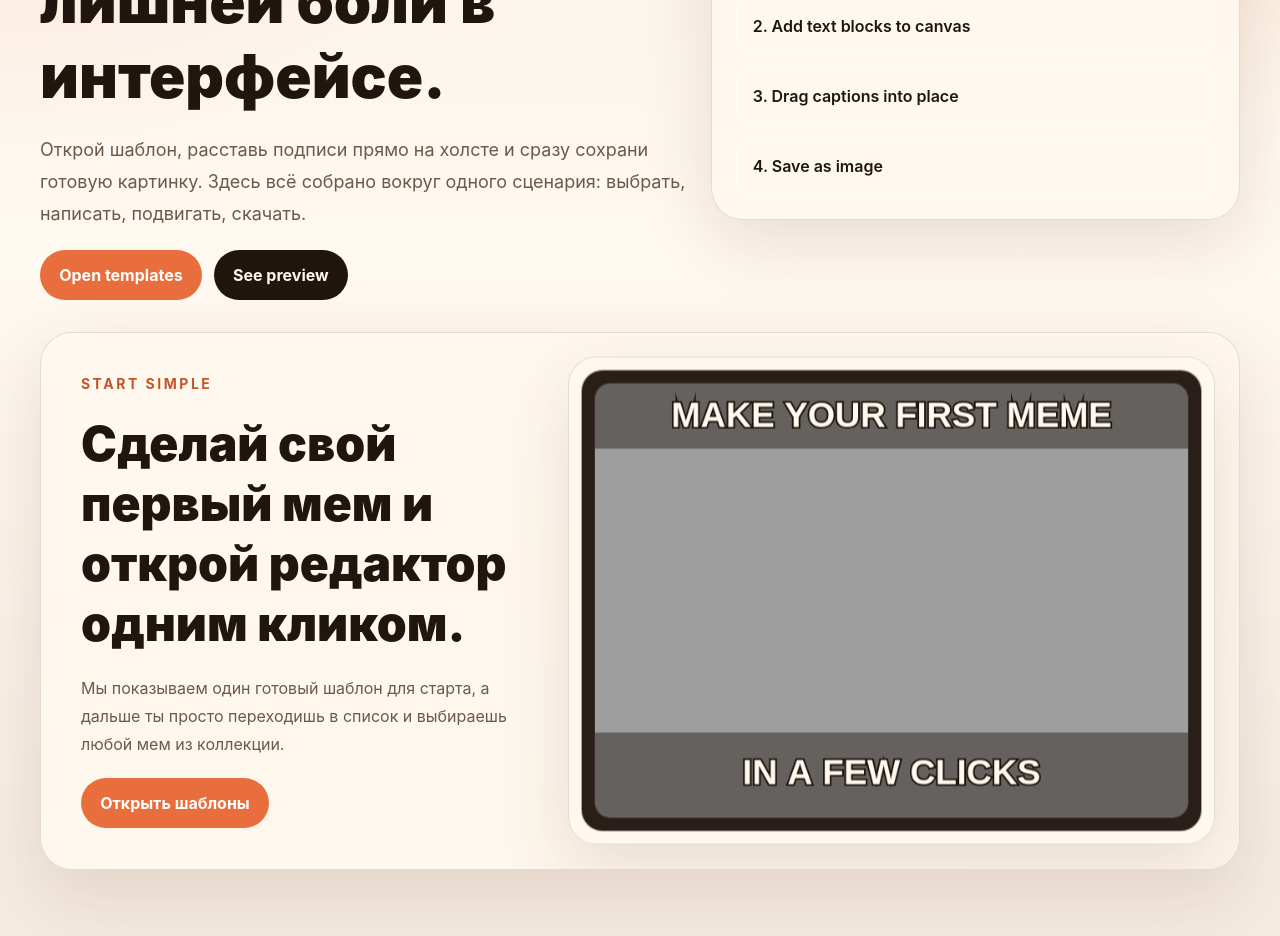
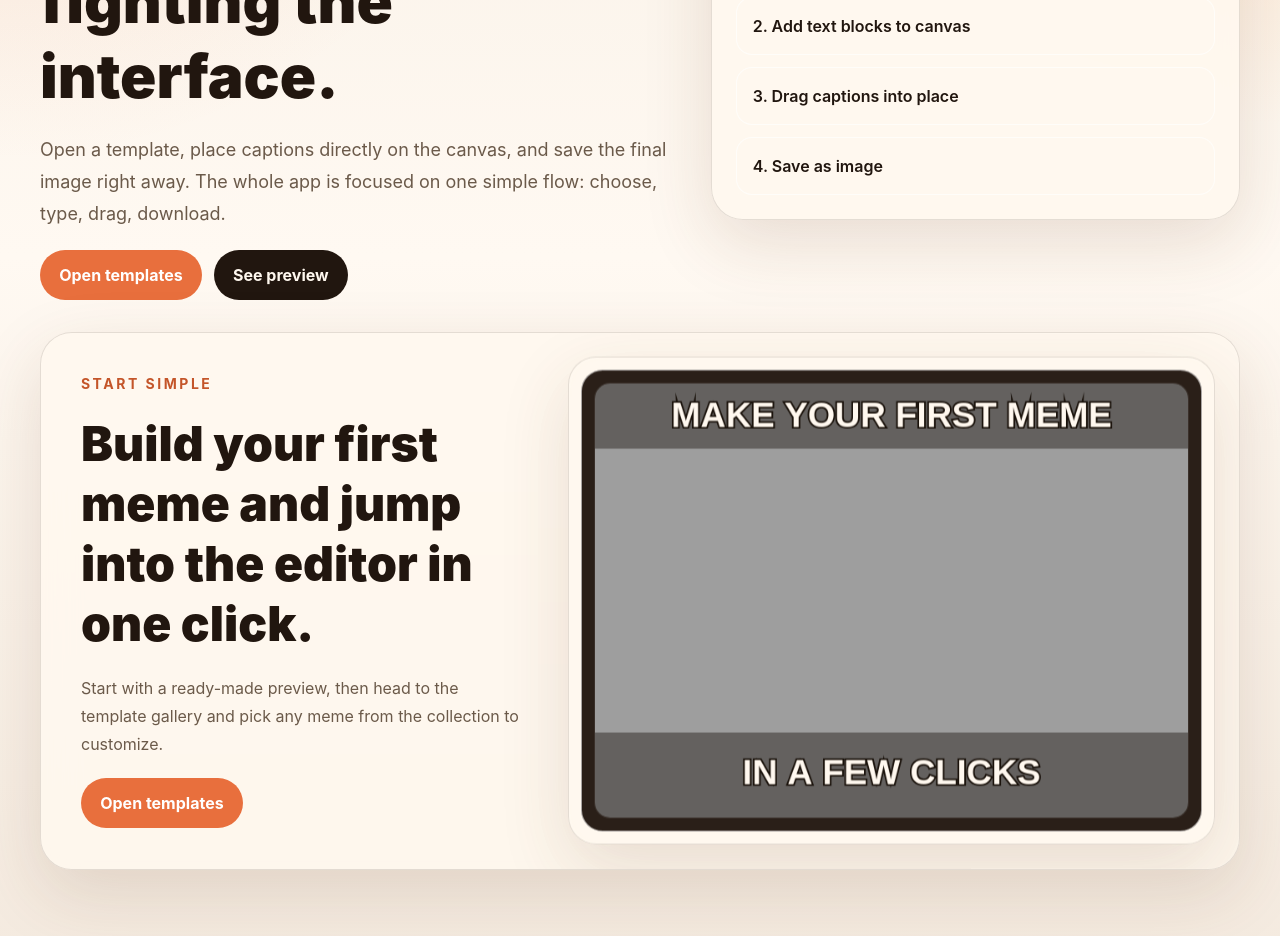
Before and after one commit to KleanKide/meme-generator, a Next.js app: page / in a window 1280 px wide. Shown: the part 400-1336 px from the top of the page. Built offline with nearby package versions, Linux system fonts and the light colour scheme.

Commit message:
Translate UI content to English

```diff
--- a/src/app/components/CaptionLayersPanel.tsx
+++ b/src/app/components/CaptionLayersPanel.tsx
@@ -28,8 +28,8 @@ function CaptionLayersPanel({
         <div className="space-y-2">
           {arrValue.length === 0 ? (
             <div className="rounded-2xl border border-dashed border-[var(--line)] px-4 py-5 text-sm leading-6 text-[var(--muted)]">
-              Пока нет ни одного текстового слоя. Нажми `Add text`, и он сразу
-              появится здесь и на канвасе.
+              No caption layers yet. Click `Add text` and a new layer will show
+              up here and on the canvas immediately.
             </div>
           ) : null}
 
--- a/src/app/components/HomePreview.tsx
+++ b/src/app/components/HomePreview.tsx
@@ -49,23 +49,21 @@ function HomePreview() {
           Start Simple
         </p>
         <h2 className="text-3xl font-black leading-tight md:text-5xl">
-          Сделай свой первый мем и открой редактор одним кликом.
+          Build your first meme and jump into the editor in one click.
         </h2>
         <p className="max-w-xl text-base leading-7 text-[var(--muted)]">
-          Мы показываем один готовый шаблон для старта, а дальше ты просто
-          переходишь в список и выбираешь любой мем из коллекции.
+          Start with a ready-made preview, then head to the template gallery and
+          pick any meme from the collection to customize.
         </p>
         <div className="flex flex-wrap gap-3">
           <Link href="/memes" className="brand-button brand-button--accent">
-            Открыть шаблоны
+            Open templates
           </Link>
         </div>
       </div>
 
       <div className="panel demo-float overflow-hidden rounded-[1.75rem] p-3">
         <div className="overflow-hidden rounded-[1.35rem] border border-white/60 bg-[#2a1f18] p-3 shadow-[inset_0_1px_0_rgba(255,255,255,0.06)]">
-
-
           <canvas
             ref={canvasRef}
             width={710}
--- a/src/app/components/MemeCanvasEditor.tsx
+++ b/src/app/components/MemeCanvasEditor.tsx
@@ -75,8 +75,6 @@ function MemeCanvasEditor({ meme }: Mems) {
       x: 40,
       y: 40,
     };
-
-
 
     setArrValue((prev) => [...prev, newItem]);
     setSelectedId(newItem.id);
@@ -213,8 +211,8 @@ function MemeCanvasEditor({ meme }: Mems) {
           </p>
           <h2 className="text-2xl font-black">Edit your caption layers</h2>
           <p className="text-sm leading-6 text-[var(--muted)]">
-            Нажми на текст на холсте или в списке справа, измени значение в
-            поле и кликни вне инпута, чтобы применить его.
+            Click a caption on the canvas or in the layer list, edit the text in
+            the input, then click outside the field to apply the change.
           </p>
         </div>
         <div className="flex flex-wrap gap-3">
--- a/src/app/memes/[id]/page.tsx
+++ b/src/app/memes/[id]/page.tsx
@@ -57,8 +57,8 @@ export default function Page() {
         </p>
         <h1 className="text-3xl font-black md:text-5xl">{meme.name}</h1>
         <p className="max-w-2xl text-base leading-7 text-[var(--muted)]">
-          Добавляй подписи, двигай их прямо на холсте и сохраняй итоговое
-          изображение одной кнопкой.
+          Add captions, drag them directly on the canvas, and save the finished
+          image with one click.
         </p>
       </div>
       <MemeCanvasEditor meme={meme} />
--- a/src/app/memes/page.tsx
+++ b/src/app/memes/page.tsx
@@ -24,11 +24,11 @@ export default function Home() {
           Templates
         </p>
         <h1 className="text-4xl font-black md:text-5xl">
-          Выбери основу для следующего мема.
+          Pick the base for your next meme.
         </h1>
         <p className="max-w-2xl text-base leading-7 text-[var(--muted)]">
-          Здесь собраны шаблоны из `imgflip`. Нажми на карточку, и сразу
-          откроется редактор с холстом и управлением текстом.
+          Browse meme templates from `imgflip`. Click any card to open the
+          editor with the canvas and caption controls ready to go.
         </p>
       </div>
 
--- a/src/app/page.tsx
+++ b/src/app/page.tsx
@@ -12,12 +12,12 @@ async function page() {
             Meme generator playground
           </p>
           <h1 className="max-w-3xl text-4xl font-black leading-tight md:text-6xl">
-            Делай мемы быстро, чисто и без лишней боли в интерфейсе.
+            Make memes fast, clean, and without fighting the interface.
           </h1>
           <p className="max-w-2xl text-lg leading-8 text-[var(--muted)]">
-            Открой шаблон, расставь подписи прямо на холсте и сразу сохрани
-            готовую картинку. Здесь всё собрано вокруг одного сценария:
-            выбрать, написать, подвигать, скачать.
+            Open a template, place captions directly on the canvas, and save the
+            final image right away. The whole app is focused on one simple flow:
+            choose, type, drag, download.
           </p>
           <div className="flex flex-wrap gap-3">
             <Link href="/memes" className="brand-button brand-button--accent">
```
